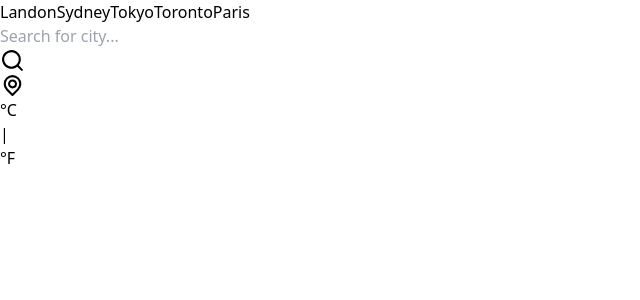
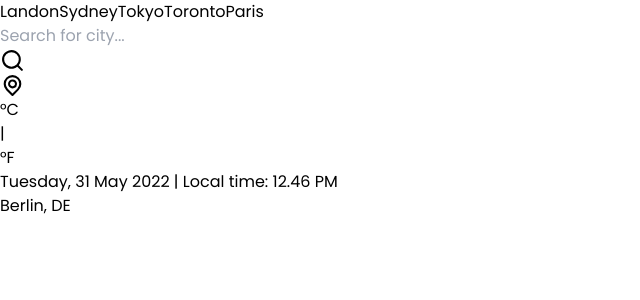
Before and after one commit to ShahinFallah/Weather-App, a React (Vite) app: page / in a window 1280 px wide. Shown: the top 300 px of the page, without its empty margins (0-640 px from the left). Built offline with nearby package versions, Linux system fonts and the light colour scheme.

Commit message:
add TimeAndLocation Component

```diff
--- a/src/App.jsx
+++ b/src/App.jsx
@@ -1,6 +1,7 @@
 import UilReact from '@iconscout/react-unicons/icons/uil-react'
 import TopButtons from './components/TopButtons'
 import Inputs from './components/Inputs'
+import TimeAndLocation from './components/TimeAndLocation'
 
 export default function App() {
   return (
@@ -8,6 +9,8 @@
       <div className='mx-auto max-w-screen-md mt-4 py-5 px-32 bg-gradient-to-br from-cyan-700 to-blue-700 h-fit shadow-xl shadow-gray-400'>
         <TopButtons />
         <Inputs />
+
+        <TimeAndLocation />
       </div>
     </>
   )
--- /dev/null
+++ b/src/components/TimeAndLocation.jsx
@@ -0,0 +1,18 @@
+
+export default function TimeAndLocation() {
+  return (
+    <>
+      <div className="flex items-center justify-center my-6">
+        <p className="text-slate-300 text-xl font-extralight">
+          Tuesday, 31 May 2022 | Local time: 12.46 PM
+        </p>
+      </div>
+
+      <div className="flex items-center justify-center my-3">
+        <p className="text-white text-3xl font-medium">
+          Berlin, DE
+        </p>
+      </div>
+    </>
+  )
+}
--- a/src/index.css
+++ b/src/index.css
@@ -1,3 +1,11 @@
+@import url('https://fonts.googleapis.com/css2?family=Poppins:ital,wght@0,100;0,200;0,300;0,400;0,500;0,600;0,700;0,800;0,900;1,100;1,200;1,300;1,400;1,500;1,600;1,700;1,800;1,900&display=swap');
+
 @tailwind base;
 @tailwind components;
 @tailwind utilities;
+
+@layer base {
+    html {
+        font-family: 'Poppins', sans-serif;
+    }
+}
```
